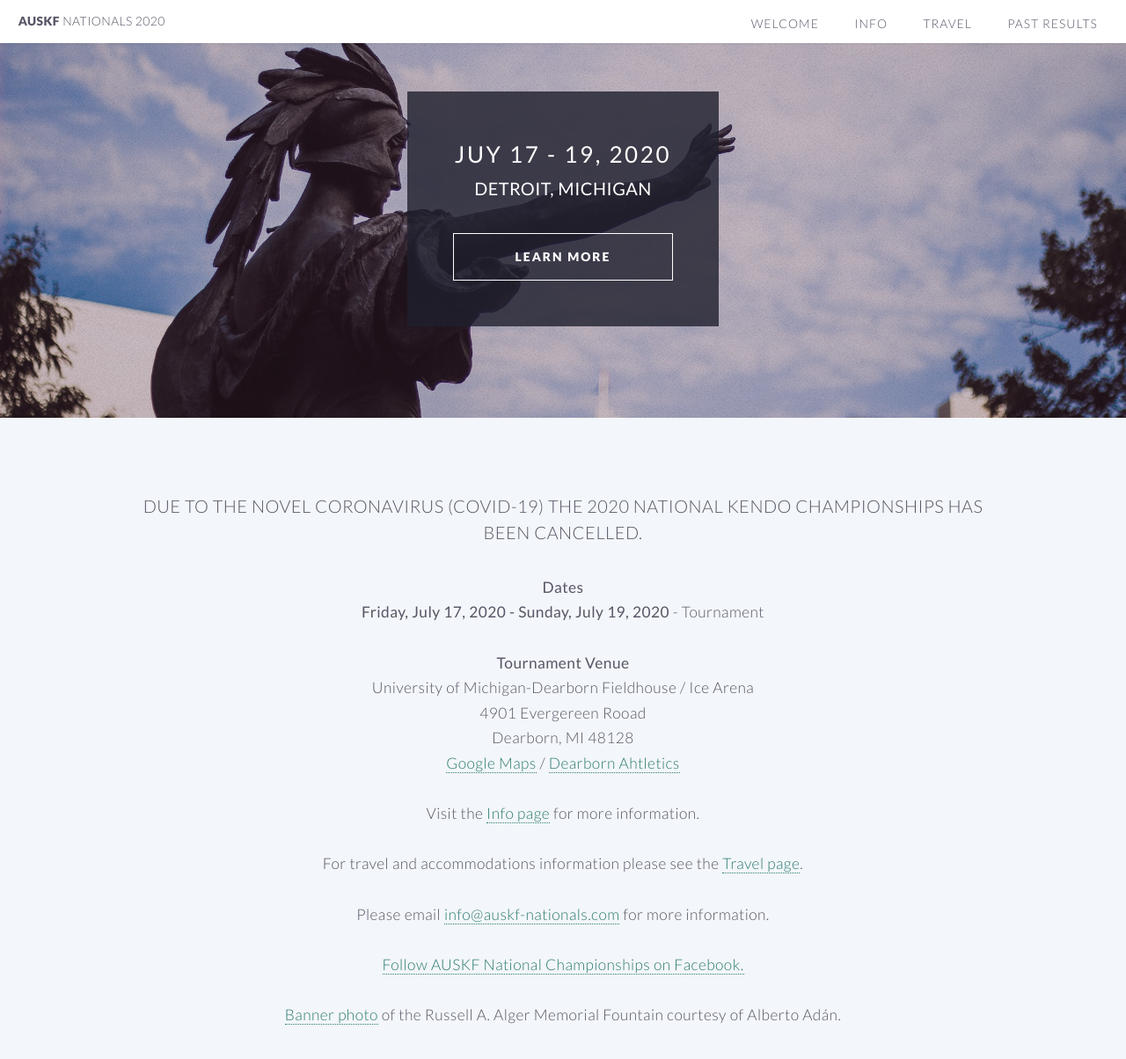
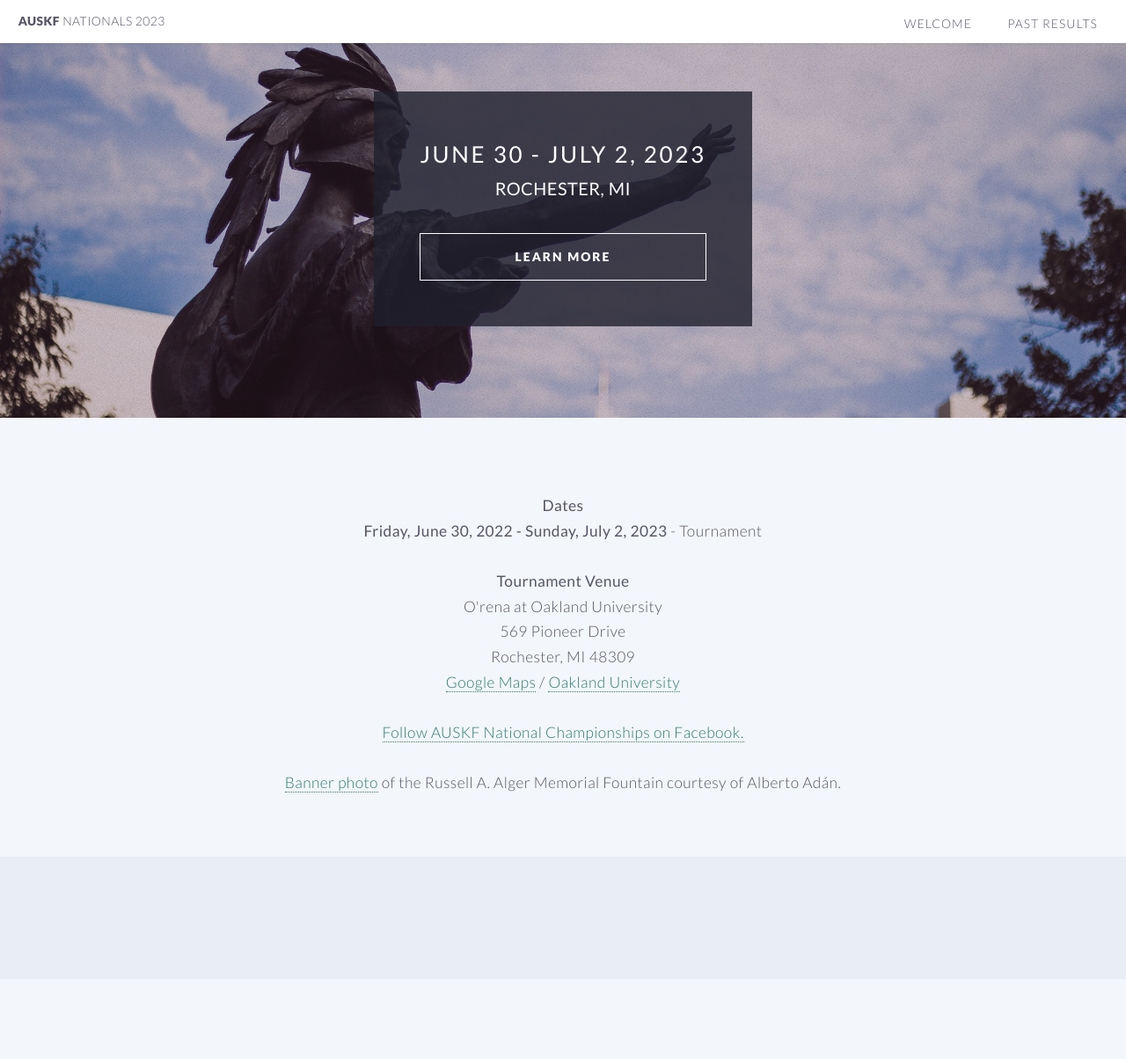
Before and after one commit to auskf-web/auskf-nationals.github.io, a Jekyll site: the page built from index.html, in a window 1280 px wide and 1376 px high. Shown: the top 1204 px of the window at 88% size. Built offline with Jekyll 4.4.1, drawn with Linux system fonts in a browser that asks for light colours.

Commit message:
First pass on 2023 update

```diff
--- a/_config.yml
+++ b/_config.yml
@@ -13,11 +13,11 @@ url: "http://locahost:4000" # the base hostname & protocol for your site
 markdown: kramdown
 
 # Tournament configuration
-tournament_year: 2020
-tournament_date: Juy 17 - 19, 2020
-tournament_date_with_day: Friday, July 17, 2020 - Sunday, July 19, 2020
-tournament_location_city_state: Detroit, Michigan
-age_deterimination_date: January 1, 2020
+tournament_year: 2023
+tournament_date: June 30 - July 2, 2023
+tournament_date_with_day: Friday, June 30, 2022 - Sunday, July 2, 2023
+tournament_location_city_state: Rochester, MI
+age_deterimination_date: January 1, 2023
 shinpan_registration_deadline: February 29th, 2020
 entry_fee: $50 per participant
 
@@ -25,10 +25,10 @@ entry_fee: $50 per participant
 venue_determined: true
 
 # These fields are only displayed if venue_determined = true
-venue_address_1: University of Michigan-Dearborn Fieldhouse / Ice Arena
-venue_address_2: 4901 Evergereen Rooad
-venue_address_3: Dearborn, MI 48128
-venue_address_4: <a href="https://goo.gl/maps/xEdHhw2DNsXBDZV39" target="blank">Google Maps</a> /  <a href="http://athletics.umdearborn.edu/landing/index" target="blank">Dearborn Ahtletics</a>
+venue_address_1: O'rena at Oakland University
+venue_address_2: 569 Pioneer Drive
+venue_address_3: Rochester, MI 48309
+venue_address_4: <a href="https://goo.gl/maps/guWzksg2bF5v1i2R8" target="blank">Google Maps</a> /  <a href="http://oakland.edu" target="blank">Oakland University</a>
 
 # assets/banner.jpg
 # desciption is of $description by
--- a/_includes/header.html
+++ b/_includes/header.html
@@ -4,8 +4,8 @@
 		<ul>
 			<li><a href="/">Welcome</a></li>
 			<!--<li><a href="/schedule.html">Schedule</a></li> -->
-			<li><a href="/info.html">Info</a></li>
-			<li><a href="/travel.html">Travel</a></li>
+			<!--<<li><a href="/info.html">Info</a></li> -->
+			<!--<<li><a href="/travel.html">Travel</a></li> -->
 			<!-- <li><a href="/gear.html">Gear</a></li> -->
 			<!-- <li><a href="/sponsor.html">Sponsor</a></li> -->
 			<!-- <li><a href="/register.html" class="button special">Register</a></li> -->
--- a/index.html
+++ b/index.html
@@ -5,8 +5,6 @@ layout: landing-page
 <article id="main">
 
 	<header class="special container">
-		<strong><h3>Due to the novel coronavirus (COVID-19) the 2020 National Kendo Championships has been cancelled.</h3></strong><br>
-
 		<!-- <b><a href="/results.html">Official results are now available!</a></b><br> -->
 
 		<b>Dates</b><br>
@@ -25,13 +23,13 @@ layout: landing-page
 		{% endif %}
 		<br>
 
-		Visit the <a href="/info.html">Info page</a> for more information.<br><br>
+		<!-- Visit the <a href="/info.html">Info page</a> for more information.<br><br> -->
 
 		<!-- For registration instructions please see the <a href="/register.html">Register page</a>.<br> -->
 
-		For travel and accommodations information please see the <a href="/travel.html">Travel page</a>.<br><br>
+		<!-- For travel and accommodations information please see the <a href="/travel.html">Travel page</a>.<br><br> -->
 
-		Please email <a href="mailto:info@auskf-nationals.com?Subject=AUSKF%20Nationals%20{{ site.tournament_year }}" target="_top">info@auskf-nationals.com</a> for more information.<br><br>
+		<!-- Please email <a href="mailto:info@auskf-nationals.com?Subject=AUSKF%20Nationals%20{{ site.tournament_year }}" target="_top">info@auskf-nationals.com</a> for more information.<br><br> -->
 
 		<a href="https://www.facebook.com/AUSKFNationalChampionships/" target="blank">Follow AUSKF National Championships on Facebook.</a>
 
```
